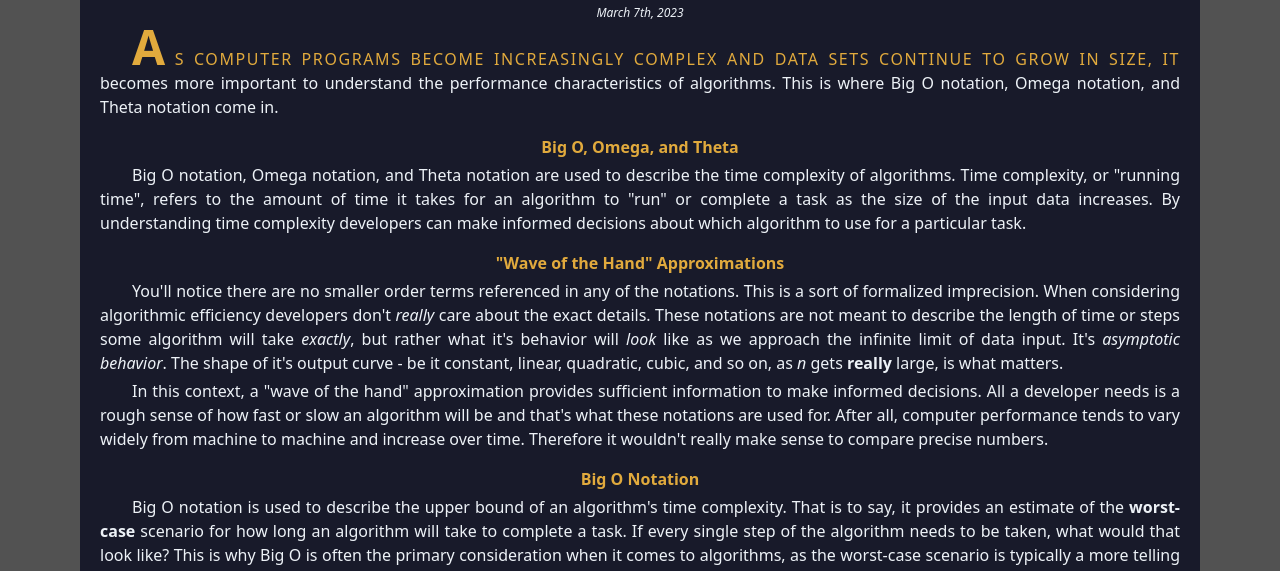
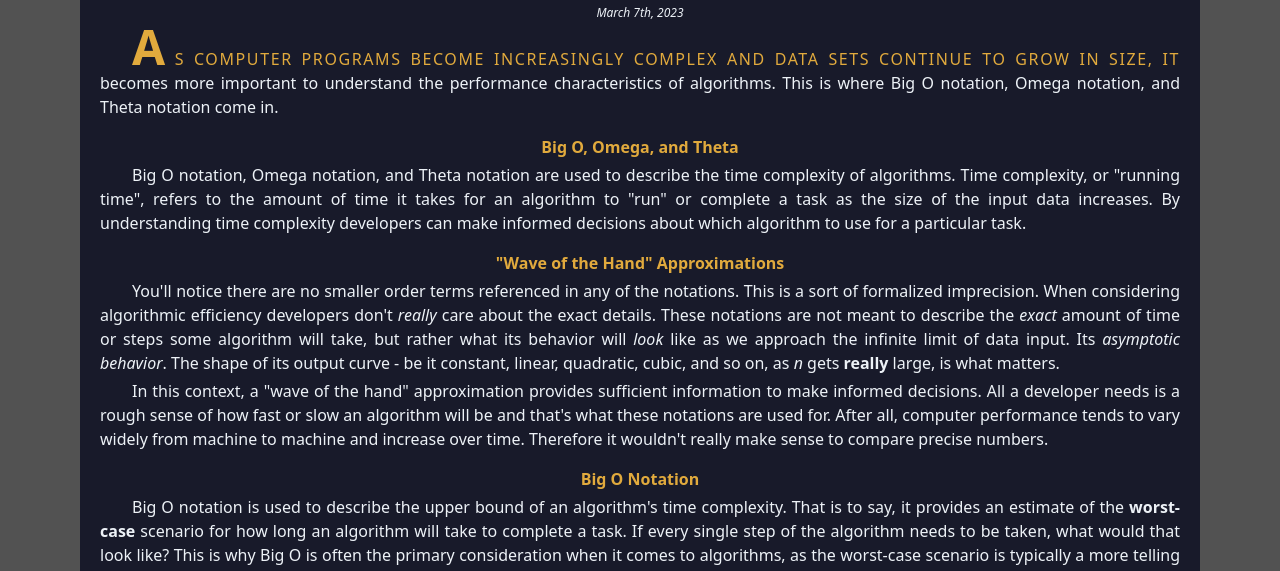
Before and after one commit to d-herz/WebDevDan, a website: page public/blog-posts/blog3.html in a window 1280 px wide. Shown: the part 229-800 px from the top of the page. Drawn offline with Linux system fonts and the light colour scheme; a script that the page names is missing.

Commit message:
Blog 3 update and typo fixes

```diff
--- a/public/blog-posts/blog3.html
+++ b/public/blog-posts/blog3.html
@@ -157,7 +157,7 @@
         </p>
         <h1 class="text-center font-bold no-underline text-primary">"Wave of the Hand" Approximations</h1>
         <p class="text-justify mx-5 mt-1 indent-8">
-           You'll notice there are no smaller order terms referenced in any of the notations. This is a sort of formalized imprecision. When considering algorithmic efficiency developers don't <em>really</em> care about the exact details. These notations are not meant to describe the length of time or steps some algorithm will take <em>exactly</em>, but rather what it's behavior will <em>look</em> like as we approach the infinite limit of data input. It's <em>asymptotic behavior</em>. The shape of it's output curve - be it constant, linear, quadratic, cubic, and so on, as <em>n</em> gets <strong>really</strong> large, is what matters.
+           You'll notice there are no smaller order terms referenced in any of the notations. This is a sort of formalized imprecision. When considering algorithmic efficiency developers don't <em>really</em> care about the exact details. These notations are not meant to describe the <em>exact</em> amount of time or steps some algorithm will take, but rather what its behavior will <em>look</em> like as we approach the infinite limit of data input. Its <em>asymptotic behavior</em>. The shape of its output curve - be it constant, linear, quadratic, cubic, and so on, as <em>n</em> gets <strong>really</strong> large, is what matters.
          </p>
         <p class="text-justify mx-5 mt-1 mb-4 indent-8">
           In this context, a "wave of
```
